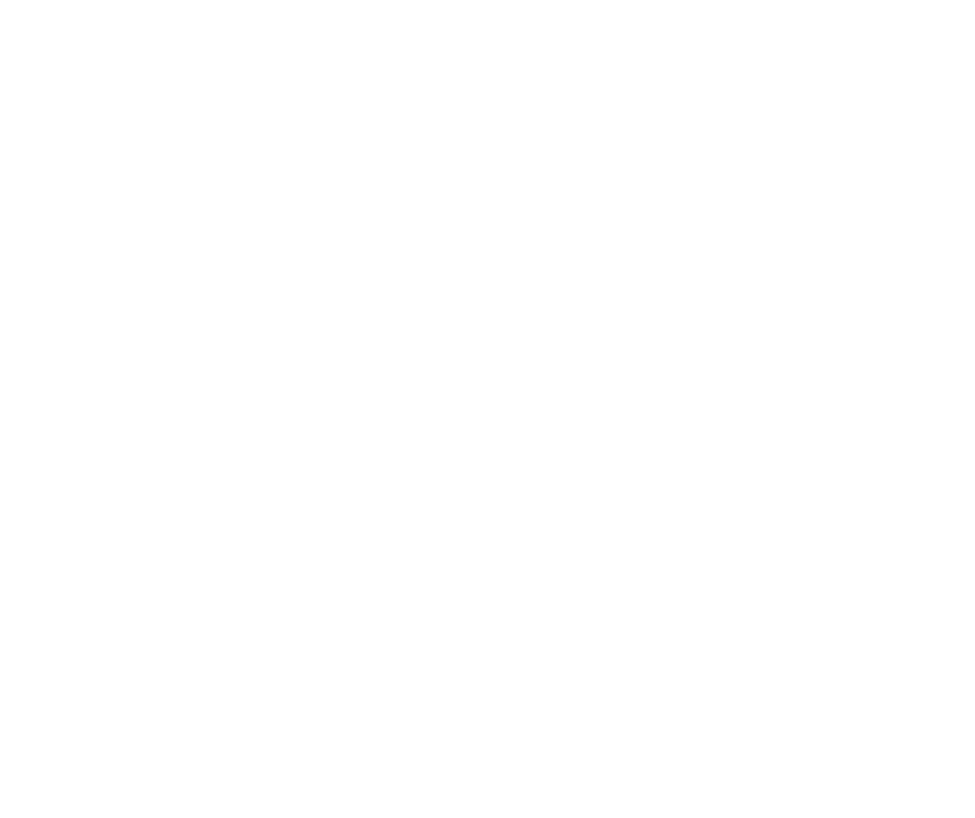
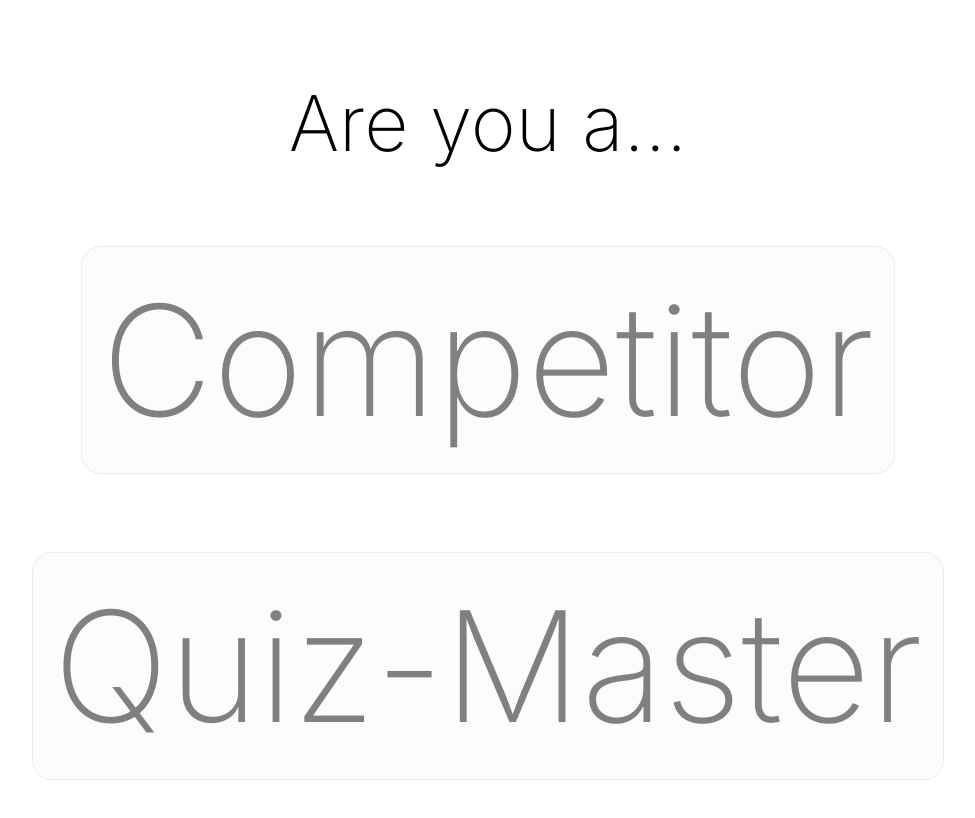
Before and after one commit to Kings-Ely/quiz, a website: page dist/index.html in a window 1280 px wide. Shown: the whole page, without its empty margins (152-1127 px from the left). Drawn offline with Linux system fonts and the light colour scheme.

Commit message:
landing page

```diff
--- a/dist/index.html
+++ b/dist/index.html
@@ -3,13 +3,37 @@
 <head>
     <meta charset="UTF-8">
     <title>Quiz</title>
-    <link href="../styles.css" rel="stylesheet">
-    <script src="index.js" defer></script>
+    <link href="styles.css" rel="stylesheet">
+    <style>
+        * {
+            text-align: center;
+            width: 100%;
+            transition: 200ms;
+        }
+        a {
+            background: rgba(0, 0, 0, 0.01);
+            transition: 500ms;
+            border-radius: 20px;
+            font-size: 12vw;
+            text-decoration: none;
+            border: 1px solid #ececec;
+            text-align: center;
+            margin: 30px;
+            padding: 20px;
+            height: fit-content;
+            color: grey;
+        }
+
+        a:hover {
+            background: #ececec;
+        }
+    </style>
 </head>
 <body>
-    <p id="name"></p>
-    <div class="center">
-        <div id="button"></div>
-    </div>
+    <p style="font-size: 6vw">Are you a...</p>
+    <br>
+    <a href="compete">Competitor</a>
+    <br><br><br><br><br><br><br>
+    <a href="master">Quiz-Master</a>
 </body>
 </html>
--- a/dist/index.js
+++ /dev/null
@@ -1,12 +0,0 @@
-function main () {
-    document.body.onclick = async (e) => {
-
-        const time = Date.now();
-
-        e.preventDefault();
-
-        await fetch(`backend/press.php?name=${name}&time=${time}`);
-    }
-}
-
-main();
```
